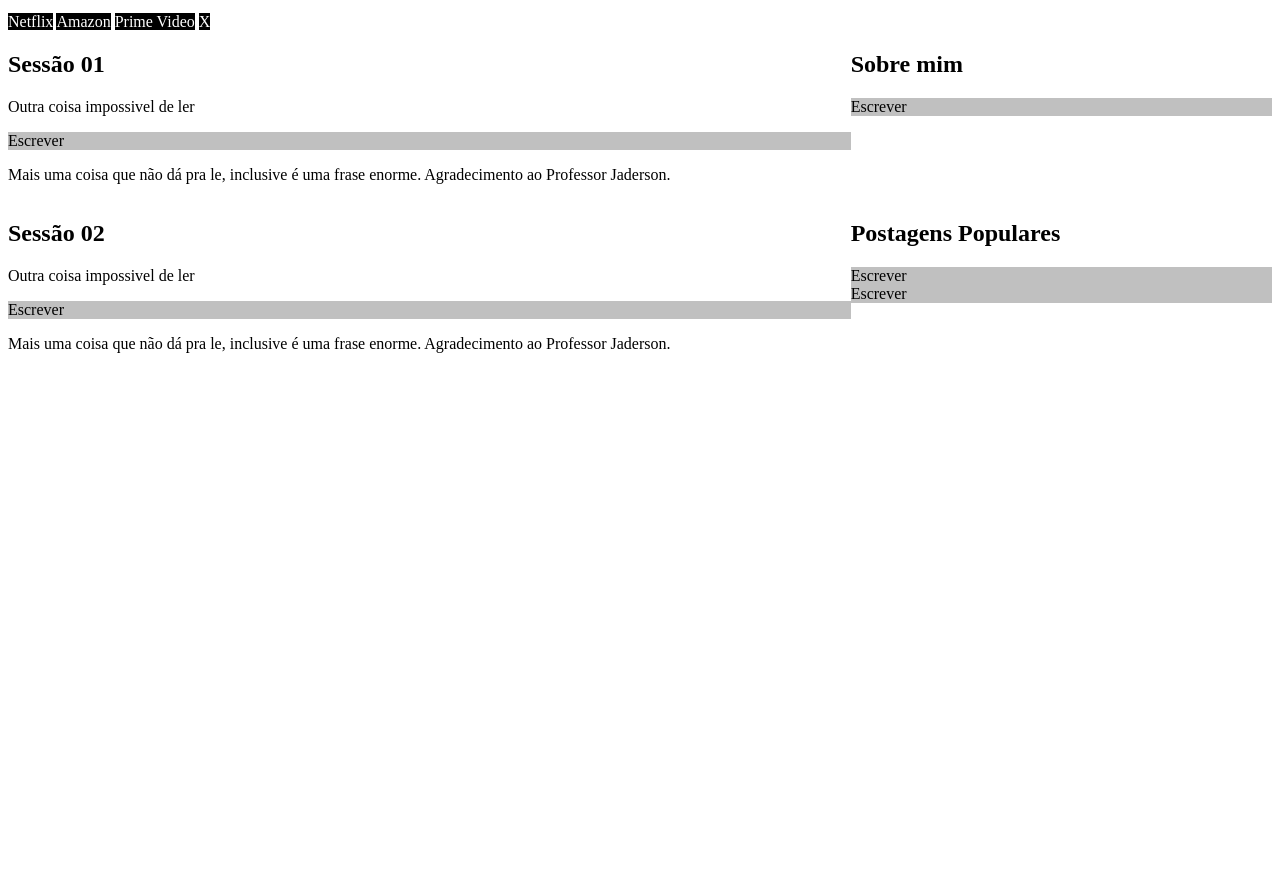
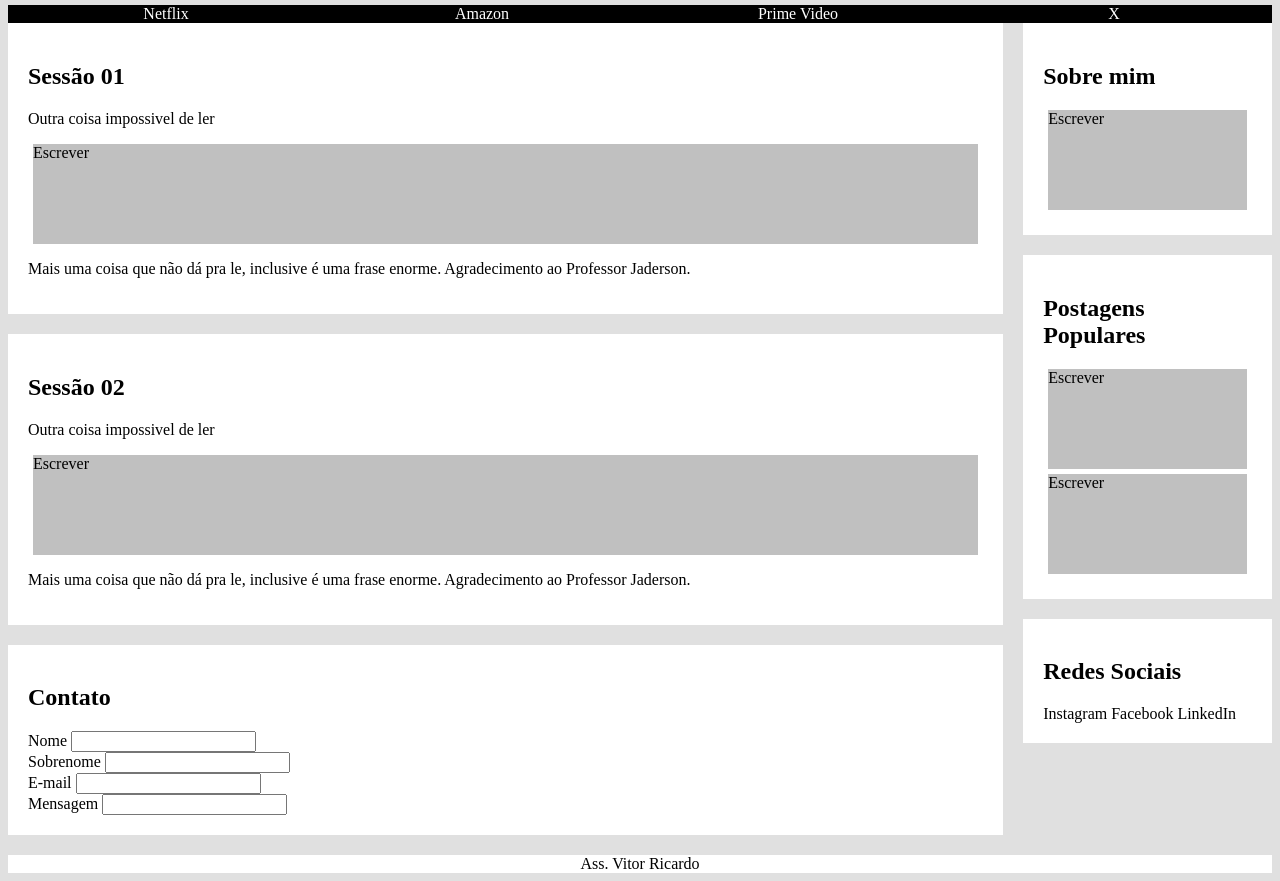
Before and after one commit to pantheon-coder/Meu-Site-Repositorio, a plain HTML site: page index.html in a window 1280 px wide. Shown: the part 109-990 px from the top of the page. Before the commit the page ends 800 px from the top, so only its background shows below. Drawn offline with Linux system fonts and the light colour scheme.

Commit message:
display flex

```diff
--- a/css/style.css
+++ b/css/style.css
@@ -1,57 +1,73 @@
 body {
-    display: grid;
-    grid-template-areas:
-    'header header header'
-    'header__nav header__nav header__nav'
-    'section01 section01 aside01'
-    'section02 section02 aside02'
-    ;
-    grid-template-columns: 1fr 1fr 1fr;
-
+    background-color: rgb(224, 224, 224);
 }
 .header {
-    grid-area: header;
     text-align: center;
+    background-color: white;
 }
 
-.header__nav {
-    grid-area: header__nav;
+.nav{
+    display: flex;
+    flex-direction: row;
+}
+
+.nav a {
+    flex: 1;
+    display: flex;
+    text-decoration: none;
+    color: white;
+    background-color: black;
+    justify-content: center;
 
 }
 
-.header__nav a {
-    text-decoration: none;
-    color: white;
-    align-items: center;
-    background-color: black;
-}
-
-.header__nav a:hover{
+.nav a:hover{
     background-color: white;
     color: black;
 }
 
-.section01 {
-    grid-area: section01;
+.article--socialmedia a{
+    text-decoration: none;
+    color: black;
 }
-.section02 {
-    grid-area: section02;
+.container{
+    display: flex;
+    justify-content: space-between;
+}
+.main{
+    display: flex;
+    flex-direction: column;
+    width: 80%;
+}
+.aside{
+    display: flex;
+    flex-direction: column;
+    width: 20%;
+    margin-left: 20px;
 }
 
-.aside01 {
-    grid-area: aside01;
-
-}
-.aside02 {
-    grid-area: aside02;
-
+.article {
+    background-color: white;
+    margin-bottom: 20px;
+    padding: 20px;
 }
 
-.footer{
-    grid-area: footer;
-    background-color: dodgerblue;
+.section {
+    background-color: white;
+    margin-bottom: 20px;
+    padding: 20px;
 }
 
 .dialog{
     background-color: silver;
+    height: 100px;
+    margin: 5px;
 }
+
+.footer{
+    text-align: center;
+    background-color: white;
+}
+.section--contact{
+
+}
--- a/index.html
+++ b/index.html
@@ -11,32 +11,64 @@
         <h1>Meu Site repositorio</h1>
         <p>Escrito algo impossivel de ler</p>
     </header>
-    <nav class="header__nav">
+    <nav class="nav">
         <a class="nav__link" target="_blank" href="https://www.netflix.com/browse">Netflix</a>
         <a class="nav__link" target="_blank" href="https://www.amazon.com.br/">Amazon</a>
         <a class="nav__link" target="_blank" href="https://www.primevideo.com/">Prime Video</a>
         <a class="nav__link" download="kombi drift" href="Video/kombi drift.mp4">X</a>
     </nav>
-    <section class="section01">
+    <div class="container">
+        <main class="main">
+            <section class="section section--primary">
                 <h2>Sessão 01</h2>
                 <p>Outra coisa impossivel de ler</p>
                 <div class="dialog">Escrever</div>
                 <p>Mais uma coisa que não dá pra le, inclusive é uma frase enorme. Agradecimento ao Professor Jaderson.</p>
             </section>
-    <section class="section02">
+            <section class="section section--secondary">
                 <h2>Sessão 02</h2>
                 <p>Outra coisa impossivel de ler</p>
                 <div class="dialog">Escrever</div>
                 <p>Mais uma coisa que não dá pra le, inclusive é uma frase enorme. Agradecimento ao Professor Jaderson.</p>
             </section>
-    <aside class="aside01">
+            <section class="section section--contact">
+                <h2>Contato</h2>
+                <label class="name" for="">Nome</label>
+                <input type="text" name="" id="">
+                <br>
+                <label class="lastname" for="">Sobrenome</label>
+                <input type="text" name="" id="">
+                <br>
+                <label class="email" for="">E-mail</label>
+                <input type="text" name="" id="">
+                <br>
+                <label class="msn" for="">Mensagem</label>
+                <input type="text" name="" id="">
+                <br>
+            </section>
+        </main>
+
+        <aside class="aside">
+            <article class="article article--aboutme">
                 <h2>Sobre mim</h2>
                 <div class="dialog">Escrever</div>
-    </aside>
-    <aside class="aside02">
+            </article>
+            <article class="article article--popularpost">
                 <h2>Postagens Populares</h2>
                 <div class="dialog">Escrever</div>
                 <div class="dialog">Escrever</div>
+            </article>
+            <article class="article article--socialmedia">
+                <h2>Redes Sociais</h2>
+                <a class="socialmedia__link" target="_blank" href="https://www.instagram.com/">Instagram</a>
+                <a class="socialmedia__link" target="_blank" href="https://www.facebook.com/">Facebook</a>
+                <a class="socialmedia__link" target="_blank" href="https://br.linkedin.com/">LinkedIn</a>
+            </article>
         </aside>
+    </div>
+    <footer class="footer">
+        Ass. Vitor Ricardo
+
+    </footer>
 </body>
 </html>
```
Lines whose indentation alone changed are shown as unchanged.
